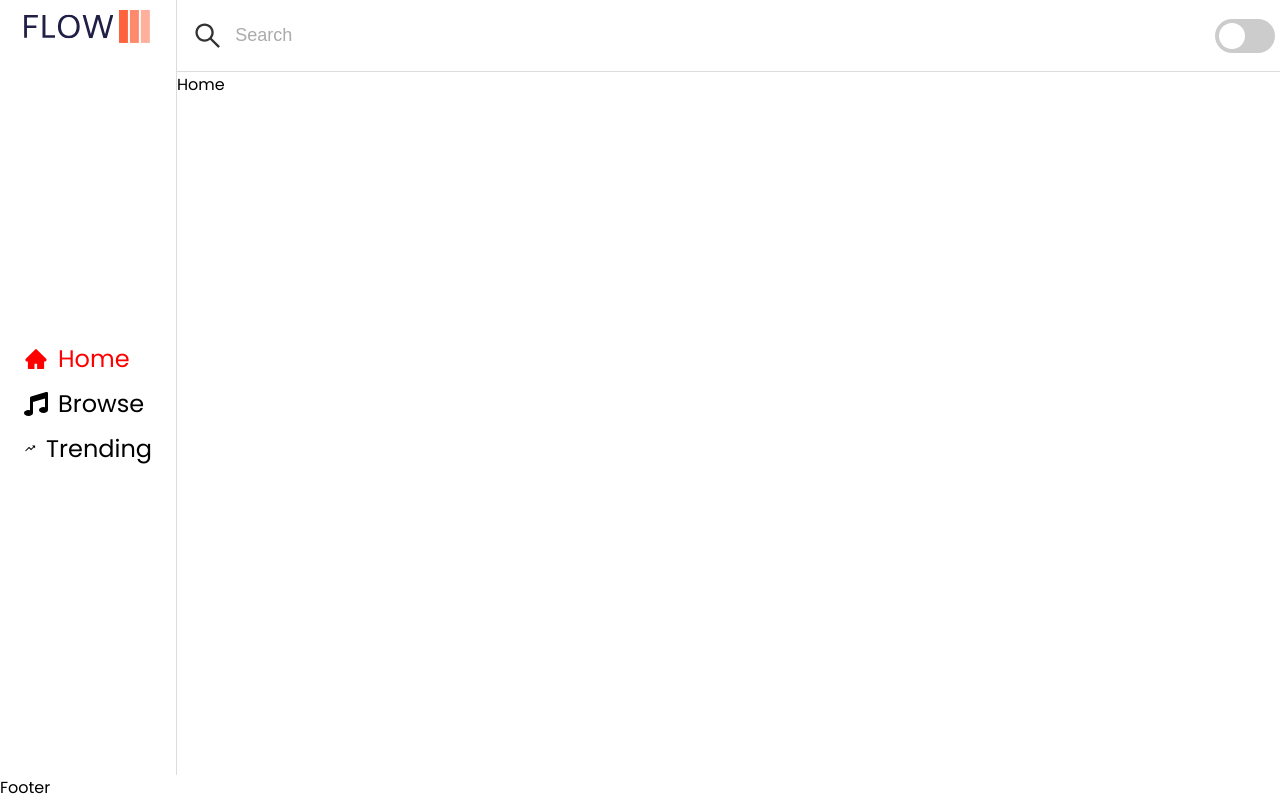
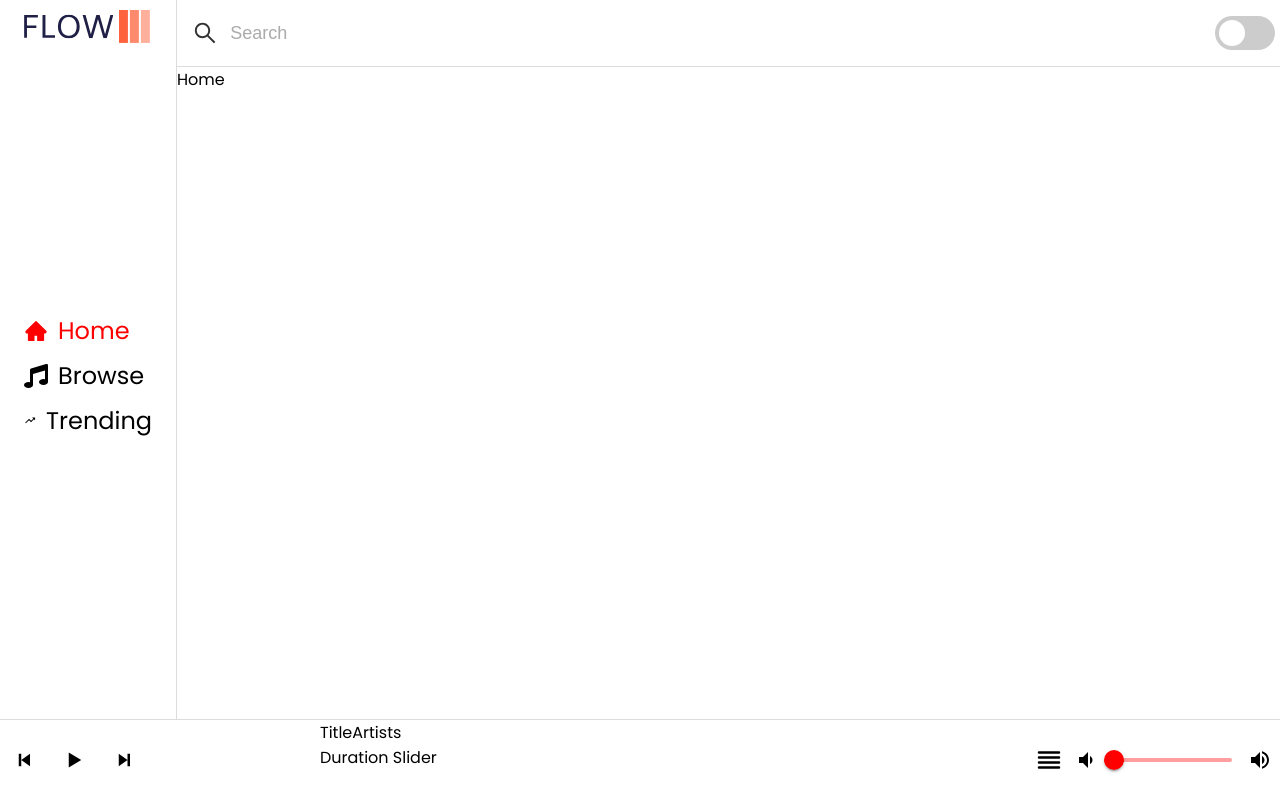
Before and after one commit to RESIDGE/music-app, a React (Vite) app: page / in a window 1280 px wide. Built offline with nearby package versions, Linux system fonts and the light colour scheme.

Commit message:
Footer and Dependencies
- Started footer
- Installed Material UI

```diff
--- a/package.json
+++ b/package.json
@@ -10,6 +10,10 @@
     "preview": "vite preview"
   },
   "dependencies": {
+    "@emotion/react": "^11.11.1",
+    "@emotion/styled": "^11.11.0",
+    "@mui/icons-material": "^5.11.16",
+    "@mui/material": "^5.13.5",
     "@reduxjs/toolkit": "^1.9.5",
     "axios": "^1.4.0",
     "react": "^18.2.0",
--- a/src/layouts/Footer/Footer.css
+++ b/src/layouts/Footer/Footer.css
@@ -1,5 +1,46 @@
 .footer {
+    align-items: center;
     bottom: 0;
+    border-top: 1px solid gainsboro;
+    display: flex;
+    flex-direction: row;
+    height: 10%;
+    justify-content: space-between;
     left: 0;
     right: 0;
+    width: 100%;
 }
+
+.left-container {
+    align-items: center;
+    box-sizing: border-box;
+    display: flex;
+    flex-direction: row;
+    height: 100%;
+    width: 20%;
+}
+
+.middle-container {
+    height: 100%;
+    width: 50%;
+}
+
+.right-container {
+    align-items: center;
+    box-sizing: border-box;
+    display: flex;
+    flex-direction: row;
+    height: 100%;
+    width: 20%;
+}
+
+.track-utility-button {
+    box-sizing: border-box;
+    height: 100%;
+    padding: 25px 10px;
+    width: auto;
+}
+
+.track-utility-button:active {
+    color: red;
+}
--- a/src/layouts/Footer/Footer.tsx
+++ b/src/layouts/Footer/Footer.tsx
@@ -1,7 +1,55 @@
+import { BiSkipNext, BiPlay, BiSkipPrevious, BiPause } from "react-icons/bi";
+import { HiOutlineViewList } from "react-icons/hi";
+import { Slider, Stack } from "@mui/material";
+import { VolumeDown, VolumeUp } from "@mui/icons-material";
 import "./Footer.css";
 
 const Footer = () => {
-  return <footer className="footer">Footer</footer>;
+  return (
+    <footer className="footer">
+      {/* Left Container */}
+      <div className="left-container">
+        {/* Previous Track Button */}
+        <BiSkipPrevious className="track-utility-button" />
+        {/* Play/Pause Button */}
+        <BiPlay className="track-utility-button" />
+        {/* Next Track Button */}
+        <BiSkipNext className="track-utility-button" />
+      </div>
+      {/* Middle Container */}
+      <div className="middle-container">
+        {/* Middle-Top Container */}
+        <div>
+          {/* Track Title */}
+          Title
+          {/* Track Artist(s) */}
+          Artists
+        </div>
+        {/* Middle-Bottom Container */}
+        <div>
+          {/* Duration Time */}
+          {/* Total Track Time (30 seconds globally for all track previews) */}
+          Duration Slider
+        </div>
+      </div>
+      {/* Right Container */}
+      <div className="right-container">
+        {/* Queue Button */}
+        <HiOutlineViewList className="track-utility-button" />
+        {/* Volume Controller */}
+        <Stack
+          alignItems="center"
+          direction="row"
+          spacing={2}
+          sx={{ flex: 1, pr: 1 }}
+        >
+          <VolumeDown />
+          <Slider sx={{ color: "red" }} />
+          <VolumeUp />
+        </Stack>
+      </div>
+    </footer>
+  );
 };
 
 export default Footer;
--- a/src/layouts/Header/Header.tsx
+++ b/src/layouts/Header/Header.tsx
@@ -13,8 +13,8 @@ const Header = () => {
         <input type="text" className="search-bar__input" placeholder="Search" />
       </div>
       {/* Light/Dark Mode Button */}
-      <label className="switch">
-        <input type="checkbox" className="switch__input" />
+      <label className="switch" htmlFor="checkbox">
+        <input type="checkbox" id="checkbox" className="switch__input" />
         <span className="switch__slider switch__slider--round"></span>
       </label>
     </header>
--- a/src/layouts/header/Header.css
+++ b/src/layouts/header/Header.css
@@ -53,7 +53,7 @@
 }
 
 .switch__input:checked+.switch__slider {
-    background-color: #2b2b2b;
+    background-color: red;
 }
 
 .switch__input:focus+.switch__slider {
```
Also changed, not shown: 1 other file (tests, documents, lock files or other folders).
